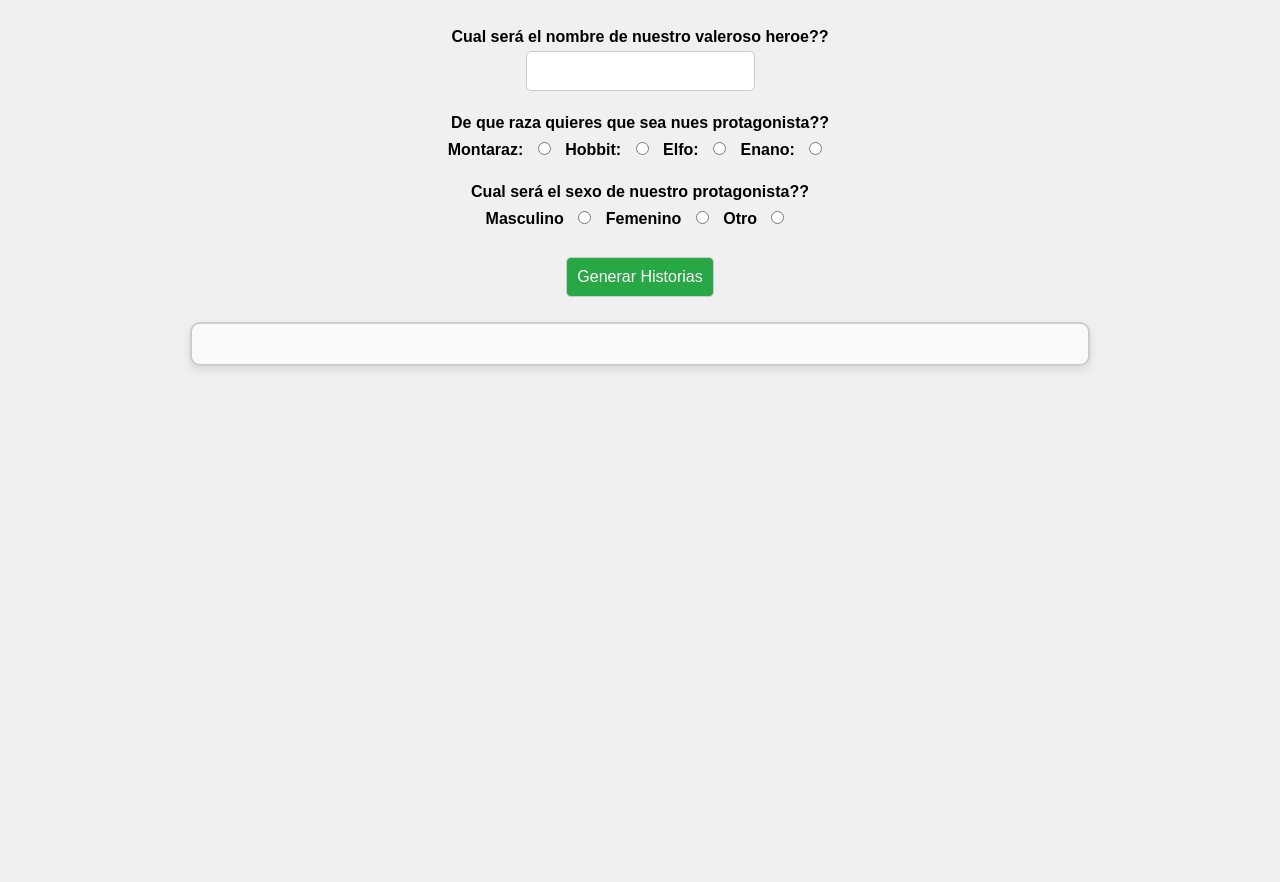
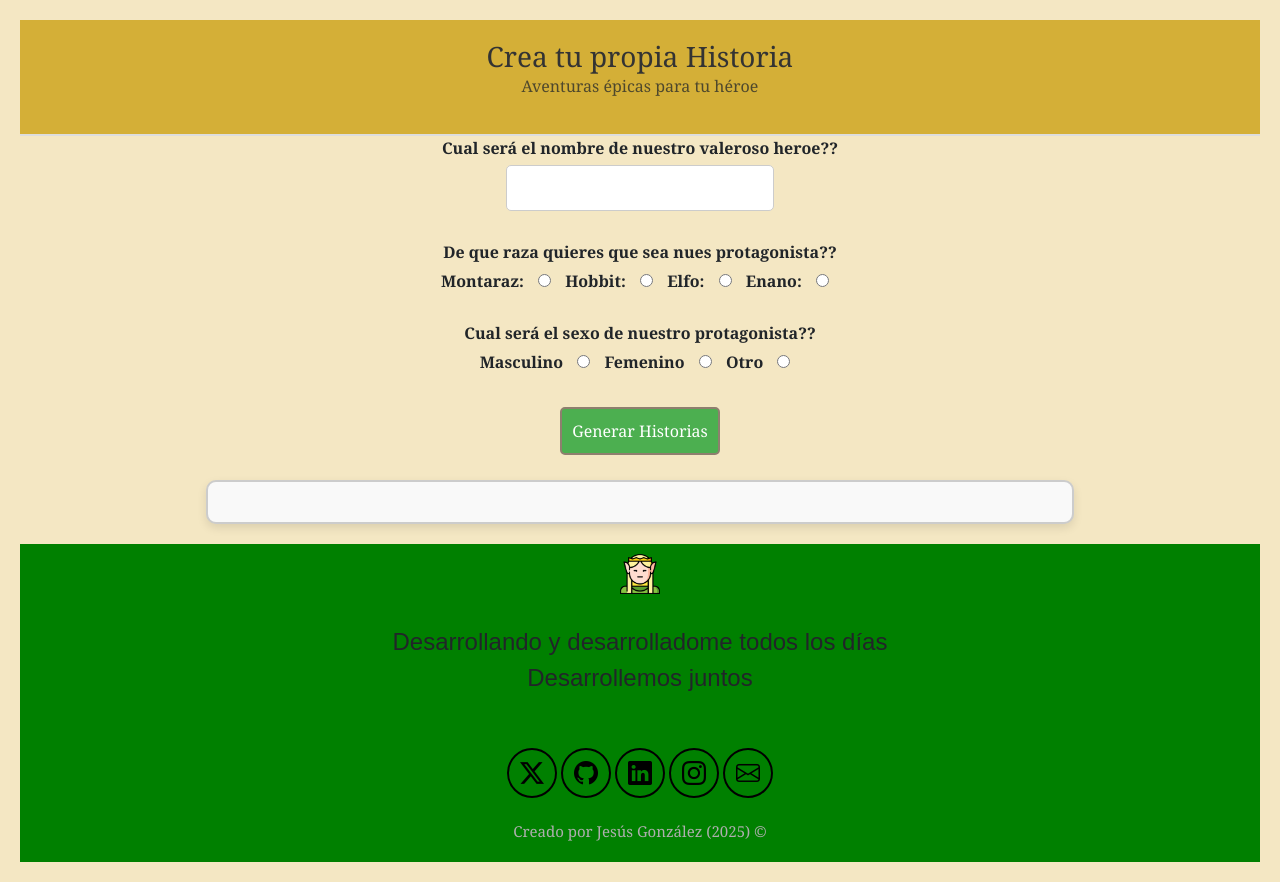
Before and after one commit to JesusGonzalez82/Story-Generator, a plain HTML site: page index.html in a window 1280 px wide. Before the commit the page ends 800 px from the top, so only its background shows below. Drawn offline with nearby package versions, Linux system fonts and the light colour scheme.

Commit message:
Añado un header y footer a la pagina

```diff
--- a/index.html
+++ b/index.html
@@ -3,10 +3,21 @@
 <head>
     <meta charset="UTF-8">
     <meta name="viewport" content="width=device-width, initial-scale=1.0">
+     <!-- Añadimos bootstrap -->
+     <link
+     href="https://cdn.jsdelivr.net/npm/bootstrap@5.3.3/dist/css/bootstrap.min.css"
+     rel="stylesheet"
+     integrity="sha384-QWTKZyjpPEjISv5WaRU9OFeRpok6YctnYmDr5pNlyT2bRjXh0JMhjY6hW+ALEwIH"
+     crossorigin="anonymous"/>
+     <link rel="stylesheet" href="https://cdn.jsdelivr.net/npm/bootstrap-icons@1.11.3/font/bootstrap-icons.min.css">
     <link href="style/style.css" rel="stylesheet">
     <title>Generador de Historias</title>
 </head>
     <body>
+        <header class="text-center">
+            <h1>Crea tu propia Historia</h1>
+            <p class="text-muted">Aventuras épicas para tu héroe</p>
+        </header>
 
         <label for="nombre"><strong>Cual será el nombre de nuestro valeroso heroe??</strong></label><br>
         <input type="text" id="nombre" required/><br/><br/>
@@ -45,5 +56,30 @@
         <!-- <p id="texto" style="width: 40%; background-color: coral; color: black; font-size: 20px; font-weight: bold;"></p> -->
 
         <script src="./script/script.js"></script>
+
+        <!-- footer -->
+            <footer class="seccion-oscura d-flex flex-column align-items-center justify-content-center text-center">
+                <img class="footer-logo" src="./src/elfa.png" alt="logo del porfolio" width="50">
+                <p class="footer-texto text-center">Desarrollando y desarrolladome todos los días<br>Desarrollemos juntos</p>
+                <div class="iconos-redes-sociales d-flex flex-wrap align-items-center justify-content-center">
+                  <a href="https://x.com/Chuso82" target="_blank" rel="noopener noreferrer">
+                    <i class="bi bi-twitter-x"></i>
+                  </a>
+                  <a href="https://github.com/JesusGonzalez82" target="_blank" rel="noopener noreferrer">
+                    <i class="bi bi-github"></i>
+                  </a>
+                  <a href="https://www.linkedin.com/in/jes%C3%BAs-gonzalez-blanco-a3824ba1/" target="_blank" rel="noopener noreferrer">
+                    <i class="bi bi-linkedin"></i>
+                  </a>
+                  <a href="https://www.instagram.com/chuso1982mtb/" target="_blank" rel="noopener noreferrer">
+                    <i class="bi bi-instagram"></i>
+                  </a>
+                  <a href="mailto:chuso1982@gmail.com" target="_blank" rel="noopener noreferrer">
+                    <i class="bi bi-envelope"></i>
+                  </a>
+                </div>
+                <div class="autor">Creado por Jesús González (2025) &#169;</div>
+              </footer>
+        </footer>
     </body>
 </html>
--- a/style/style.css
+++ b/style/style.css
@@ -1,7 +1,8 @@
 /* Estilos generales */
 body {
-    font-family: 'Arial', sans-serif;
-    background-color: #f0f0f0;
+    font-family: 'Georgia', sans-serif;
+    background-color: #f4e7c3;
+    margin: 0;
     padding: 20px;
     text-align: center;
 }
@@ -29,6 +30,25 @@ input[type="radio"] {
     margin: 10px;
 }
 
+/* Header */
+header {
+    background-color: #d4af37;
+    padding: 20px 0;
+    text-align: center;
+    border-bottom: 2px solid #ddd;
+}
+
+header h1 {
+    color: #333;
+    font-size: 28px;
+    margin: 0;
+}
+
+header p {
+    color: #666;
+    font-size: 16px;
+}
+
 /* Estilo para el contenedor de las historias */
 #texto {
     width: 70%;
@@ -45,12 +65,65 @@ input[type="radio"] {
 
 /* Estilos para los botones */
 input[type="button"] {
-    background-color: #28a745;
+    background-color: #4caf50;
     color: white;
     cursor: pointer;
     transition: background-color 0.3s ease;
+    border: 2px solid #8e7f6e;
 }
 
 input[type="button"]:hover {
     background-color: #218838;
 }
+/* footer */
+
+footer{
+    min-height: 100px;
+    background-color: green;
+}
+
+.footer-logo{
+   height: 40px;
+   width: 40px;
+   margin: 10px;
+}
+.footer-texto{
+    font-size: 1.5rem;
+    padding: 20px;
+    margin-bottom: 30px;
+    font-family: 'Quicksand', sans-serif;
+}
+
+.iconos-redes-sociales a{
+    width: 50px;
+    height: 50px;
+    display: flex;
+    align-items: center;
+    justify-content: center;
+    padding: center;
+    margin: 2px;
+    border: 2px solid black;
+    border-radius: 50%;
+    transition: all 0.2s ease-in;
+}
+
+.iconos-redes-sociales i{
+    color: black;
+    font-size: 1.5rem;
+    transition: all 0.2 ease-in;
+}
+
+.iconos-redes-sociales a:hover{
+    background-color: green;
+    border: 2px solid orange;
+}
+
+.iconos-redes-sociales a:hover i{
+    color: white;
+}
+
+.autor{
+    font-size: 15px;
+    color: #aeaeae;
+    padding: 20px;
+}
```
